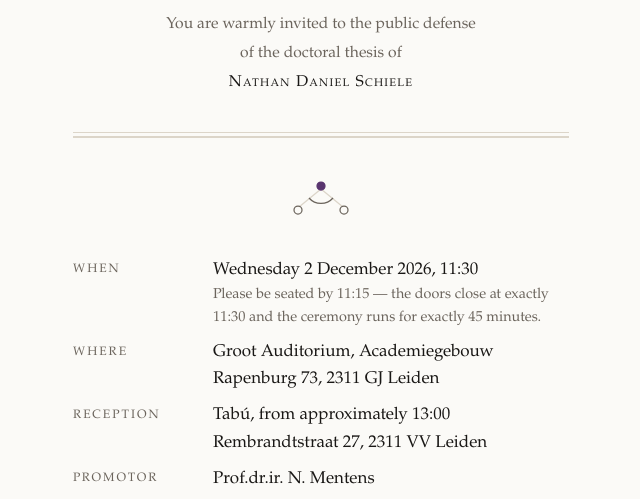
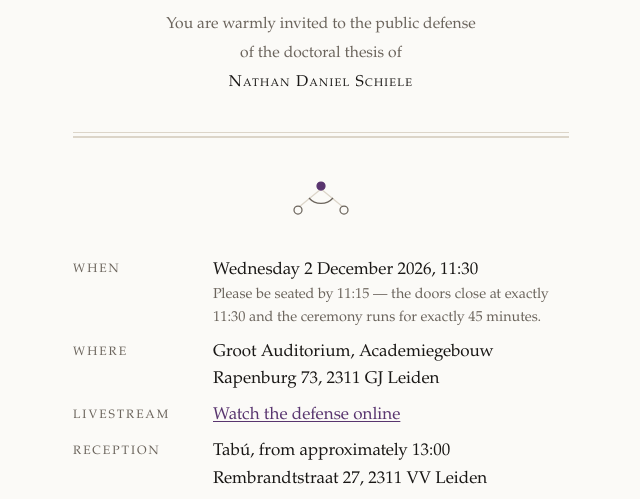
Before and after one commit to nschiele/nathan.schiele.phd, a plain HTML site: page rsvp/index.html in a window 1280 px wide. Shown: the part 276-775 px from the top of the page, without its empty margins (319-959 px from the left). Drawn offline with Linux system fonts and the light colour scheme.

Commit message:
Add livestream link to details and to the can't-attend confirmation
Co-Authored-By: Claude Opus 5.5 <noreply@anthropic.com>

```diff
--- a/rsvp/index.html
+++ b/rsvp/index.html
@@ -493,6 +493,9 @@
           Rapenburg 73, 2311 GJ Leiden
         </dd>
 
+        <dt>Livestream</dt>
+        <dd><a href="https://www.universiteitleiden.nl/en/academic-staff/livestream-phd-defence">Watch the defense online</a></dd>
+
         <dt>Reception</dt>
         <dd>
           Tab&uacute;, from approximately 13:00<br>
@@ -580,6 +583,9 @@
       </svg>
       <h2>Your reply is in</h2>
       <p id="confirmtext"></p>
+      <p id="livestream" hidden>You can still watch the defense live on the
+        <a href="https://www.universiteitleiden.nl/en/academic-staff/livestream-phd-defence">Universiteit Leiden livestream</a>.
+      </p>
       <p class="calendar" id="calendar" hidden>
         <a class="calbutton" id="callink" href="/calendar/defense.ics">Add to calendar</a>
         <span class="hint" id="calhint"></span>
@@ -601,6 +607,7 @@
       var confirmation = document.getElementById("confirmation");
       var confirmText = document.getElementById("confirmtext");
       var calendar = document.getElementById("calendar");
+      var livestream = document.getElementById("livestream");
       var calLink = document.getElementById("callink");
       var calHint = document.getElementById("calhint");
       var errorBox = document.getElementById("error");
@@ -683,6 +690,7 @@
               ? "Adds two entries on Wednesday 2 December: the defense (11:15–13:00) and the reception (13:00–16:00)."
               : "Blocks 11:15–13:00 on Wednesday 2 December.";
             calendar.hidden = !coming;
+            livestream.hidden = coming;
 
             formSection.hidden = true;
             confirmation.hidden = false;
```
Also changed, not shown: defense/index.html (+8 -0 lines).
